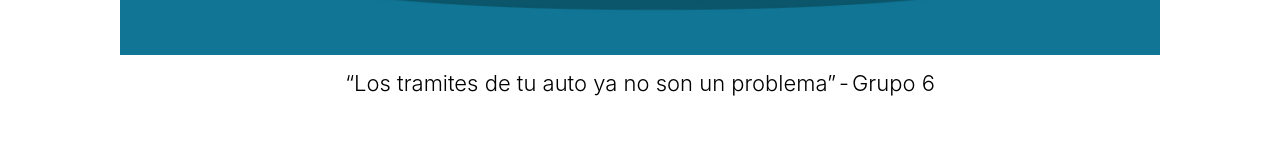
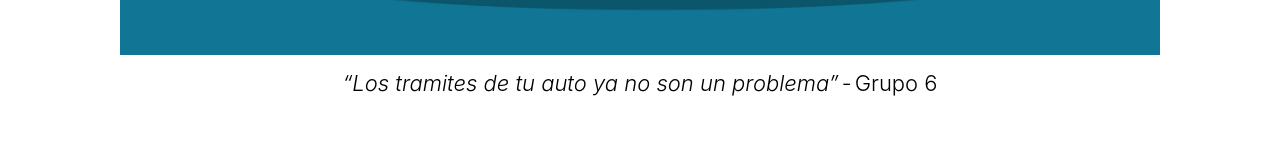
Before and after one commit to lucianoandresch/sprint1-front, a React (Create React App) app: page / in a window 1280 px wide. Shown: the part 555-715 px from the top of the page. Built offline with nearby package versions, Linux system fonts and the light colour scheme.

Commit message:
style(Home, App): change text to italic

```diff
--- a/src/App.css
+++ b/src/App.css
@@ -305,7 +305,7 @@ a:active { text-decoration: none; }
 .home-message{
   font-size: 22px;
   font-weight: 300;
-  text-decoration-style: italic;
+  text-decoration: italic;
 }
 
 .home-row{
--- a/src/views/Home.jsx
+++ b/src/views/Home.jsx
@@ -5,9 +5,9 @@ export default function Home() {
     <div className="home-container">
       <img src={landing} alt="landing_image" className="home-landing-image" />
       <div className="home-row">
-        <h1 className="home-message">
+        <i className="home-message">
           “Los tramites de tu auto ya no son un problema”
-        </h1>
+        </i>
         <h1 className="home-line">-</h1>
         <h1 className="home-group6"> Grupo 6</h1>
       </div>
```
